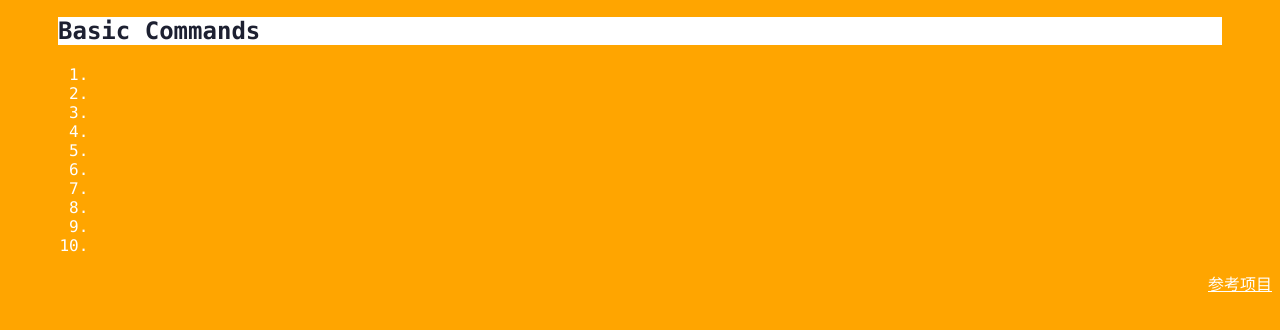
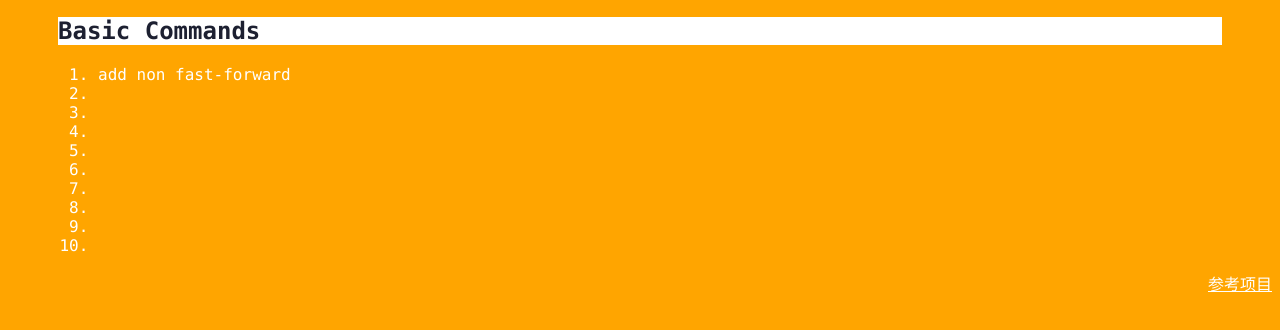
Before and after one commit to c24e/git_learning, a plain HTML site: page index.html in a window 1280 px wide. Both pictures are taken after a click on the element "Basic Commands". Shown: the part 276-606 px from the top of the page. Drawn offline with Linux system fonts and the light colour scheme.

Commit message:
add non fast-forward

```diff
--- a/index.html
+++ b/index.html
@@ -29,7 +29,7 @@
         <div class="accordion"><h1>Basic Commands</h1></div>
             <div class="panel">
                 <ol>
-                    <li></li>
+                    <li>add non fast-forward</li>
                     <li></li>
                     <li></li>
                     <li></li>
```
